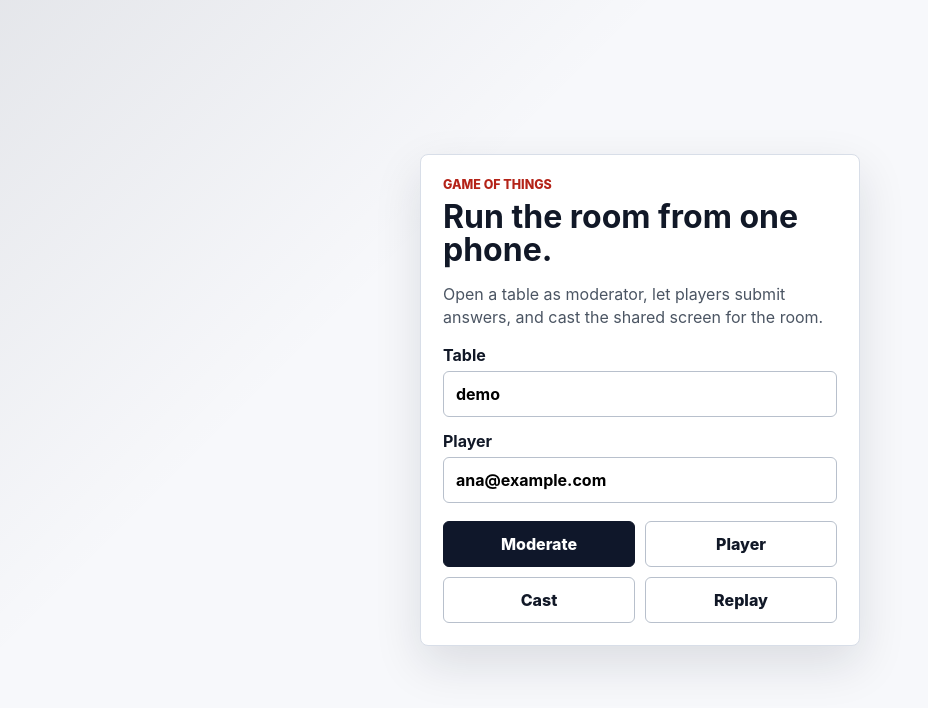
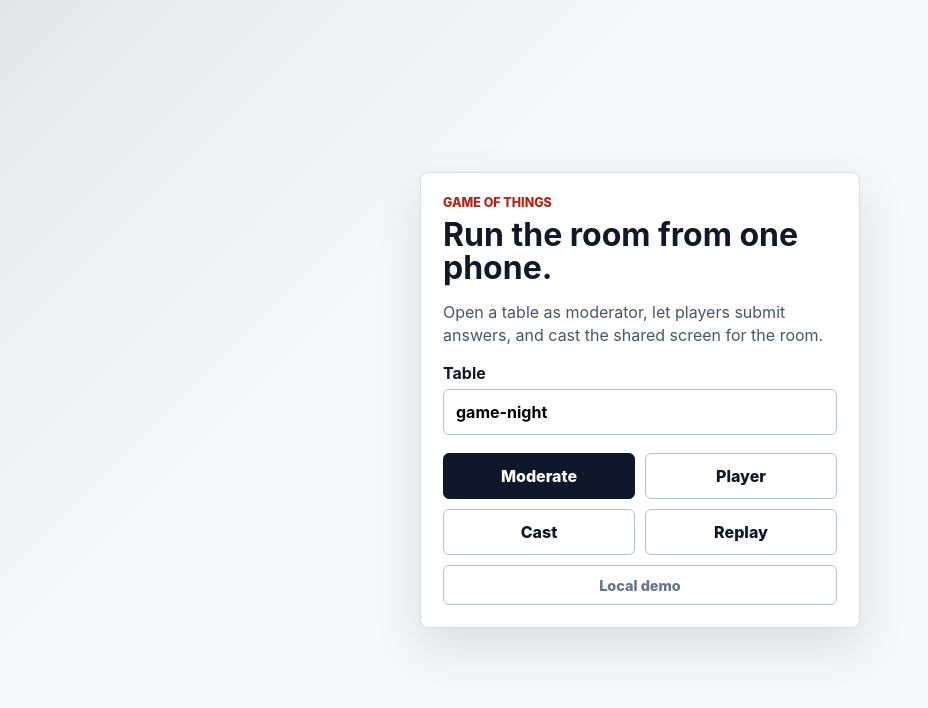
Before and after one commit to anicolao/got, a SvelteKit app: page / in a window 1280 px wide. Shown: the top 708 px of the page, without its empty margins (0-928 px from the left). Built offline with nearby package versions, Linux system fonts and the light colour scheme.

Commit message:
Make hosted flow require authenticated identity

```diff
--- a/src/routes/+page.svelte
+++ b/src/routes/+page.svelte
@@ -1,13 +1,12 @@
 <script lang="ts">
   import { base } from '$app/paths';
 
-  let tableId = 'demo';
-  let player = 'ana@example.com';
+  let tableId = 'game-night';
 
-  $: localSuffix = tableId === 'demo' ? '&mode=local' : '';
-  $: tableHref = `${base}/table?slug=${encodeURIComponent(tableId)}&me=${encodeURIComponent(player)}${localSuffix}`;
-  $: playHref = `${base}/play?slug=${encodeURIComponent(tableId)}&me=${encodeURIComponent(player)}${localSuffix}`;
-  $: castHref = `${base}/cast?slug=${encodeURIComponent(tableId)}${localSuffix}`;
+  $: tableHref = `${base}/table?slug=${encodeURIComponent(tableId)}`;
+  $: playHref = `${base}/play?slug=${encodeURIComponent(tableId)}`;
+  $: castHref = `${base}/cast?slug=${encodeURIComponent(tableId)}`;
+  $: localDemoHref = `${base}/table?slug=demo&mode=local&me=ana@example.com`;
 </script>
 
 <svelte:head>
@@ -26,17 +25,13 @@
       Table
       <input bind:value={tableId} autocomplete="off" />
     </label>
-    <label>
-      Player
-      <input bind:value={player} autocomplete="email" />
-    </label>
-
     <div class="actions">
       <a class="primary" href={tableHref}>Moderate</a>
       <a href={playHref}>Player</a>
       <a href={castHref}>Cast</a>
       <a href={`${base}/replay`}>Replay</a>
     </div>
+    <a class="demo" href={localDemoHref}>Local demo</a>
   </section>
 </main>
 
@@ -116,4 +111,11 @@
     color: #fff;
     border-color: #0f172a;
   }
+
+  .demo {
+    margin-top: 10px;
+    min-height: 40px;
+    color: #64748b;
+    font-size: 0.9rem;
+  }
 </style>
--- a/src/routes/cast/+page.svelte
+++ b/src/routes/cast/+page.svelte
@@ -4,9 +4,8 @@
   import { getLocalSession } from '$lib/domain/session';
   import { createRemoteGame } from '$lib/firebase/remote-game';
 
-  const tableId = $page.url.searchParams.get('slug') || 'demo';
-  const localMode =
-    $page.url.searchParams.get('mode') === 'local' || tableId === 'demo' || tableId.startsWith('e2e-');
+  const tableId = $page.url.searchParams.get('slug') || 'game-night';
+  const localMode = $page.url.searchParams.get('mode') === 'local' || tableId.startsWith('e2e-');
   const game = localMode ? getLocalSession(tableId) : createRemoteGame(tableId);
   $: snapshot = $game;
   $: state = snapshot.state;
--- a/src/routes/play/+page.svelte
+++ b/src/routes/play/+page.svelte
@@ -6,10 +6,9 @@
   import { getLocalSession } from '$lib/domain/session';
   import { createRemoteGame } from '$lib/firebase/remote-game';
 
-  const tableId = $page.url.searchParams.get('slug') || 'demo';
+  const tableId = $page.url.searchParams.get('slug') || 'game-night';
   const urlMe = $page.url.searchParams.get('me') || 'player@example.com';
-  const localMode =
-    $page.url.searchParams.get('mode') === 'local' || tableId === 'demo' || tableId.startsWith('e2e-');
+  const localMode = $page.url.searchParams.get('mode') === 'local' || tableId.startsWith('e2e-');
   const game = localMode ? getLocalSession(tableId) : createRemoteGame(tableId);
   let answer = '';
 
```
Also changed, not shown: src/routes/table/+page.svelte (+6 -3 lines), 1 other file (tests, documents, lock files or other folders).
